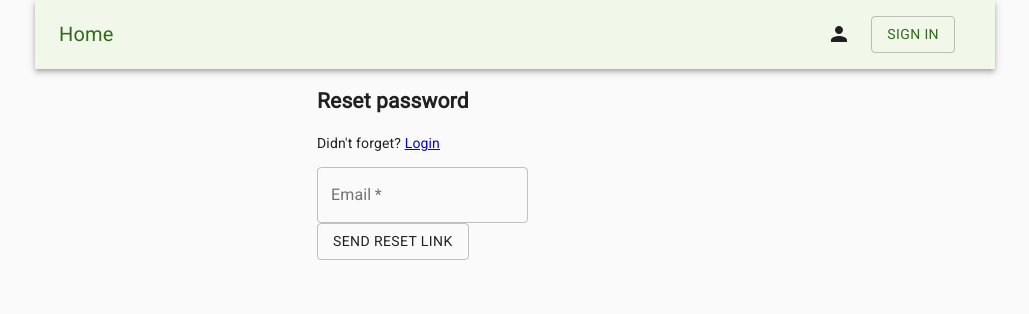
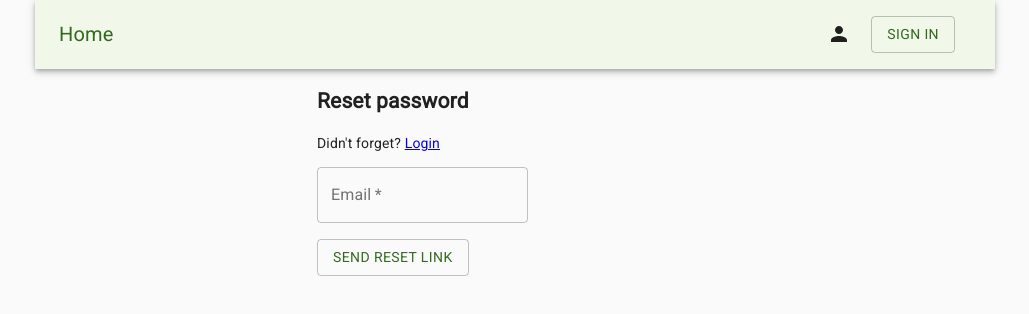
Before and after one commit to EmilieHumbert/swiss-plant-based, a Next.js app: page /resetPassword in a window 1280 px wide. Shown: the top 314 px of the page, without its empty margins (125-1154 px from the left). Built offline with nearby package versions, Linux system fonts and the light colour scheme; no server answers.

Commit message:
Add button component to reset password form

```diff
--- a/components/forms/resetPasswordForm.js
+++ b/components/forms/resetPasswordForm.js
@@ -1,12 +1,12 @@
 import React, { Controller, useForm } from "react-hook-form";
 
 import { useRouter } from "next/router";
+
 import { useAuth } from "../../hooks/useAuth";
-
 import Error from "../error";
+import Button from "../button";
 
 import TextField from "@material-ui/core/TextField";
-import Button from "@material-ui/core/Button";
 
 export default function ResetPasswordForm() {
   const auth = useAuth();
@@ -60,9 +60,7 @@ export default function ResetPasswordForm() {
       </div>
       <div>
         <span>
-          <Button type="submit" variant="outlined">
-            Send reset link
-          </Button>
+          <Button title="Send reset link" type="submit" variant="outlined" />
         </span>
       </div>
       {errors.submit && <Error message={errors.submit.message} />}
```
